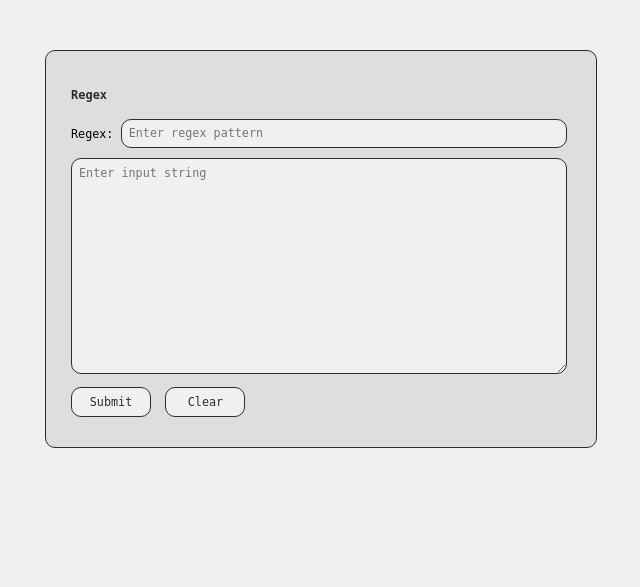
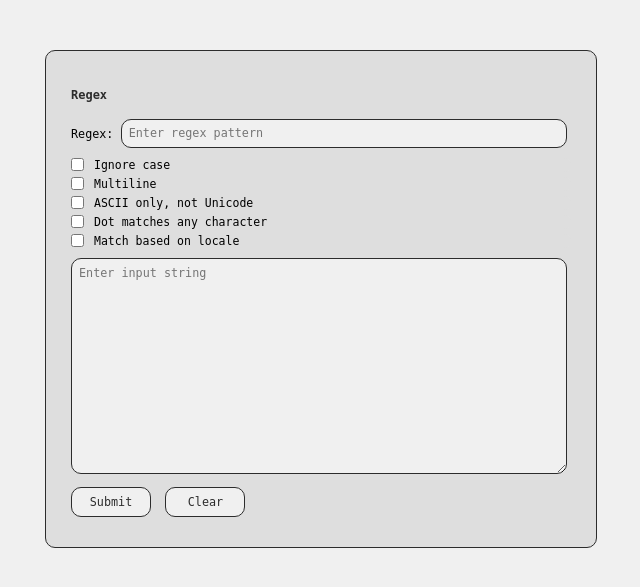
Before and after one commit to AvirukBasak/flask-regex-app, a Flask app: page / in a window 1280 px wide. Shown: the top 587 px of the page, without its empty margins (319-959 px from the left). Run offline with Flask 2, Linux system fonts and the light colour scheme.

Commit message:
added support for regex flags

```diff
--- a/app.py
+++ b/app.py
@@ -21,17 +21,12 @@ def insert_str(s, i, ns):
 
 @app.route('/')
 def index():
-    response = False
-    regex_val = ''
-    inputstr_val = ''
-    regex_ierr = ''
-    inputstr_ierr = ''
     return gen_response(
-        response,
-        regex_val,
-        inputstr_val,
-        regex_ierr,
-        inputstr_ierr
+        False,
+        '',
+        '',
+        '',
+        ''
     )
 
 
@@ -39,22 +34,33 @@ def index():
 def parse():
     response = False
     regex_val = ''
+    regex_flags = 0
     inputstr_val = ''
     regex_ierr = ''
     inputstr_ierr = ''
     # function to evaluate parameters
     def evaluate_params():
-        nonlocal response, regex_val, inputstr_val, regex_ierr, inputstr_ierr
+        nonlocal response
+        nonlocal regex_val, regex_flags
+        nonlocal inputstr_val
+        nonlocal regex_ierr, inputstr_ierr
         # get form data
+        print([ k for k in request.form ])
         regex_val = request.form['regex'].strip() if 'regex' in request.form else False
         inputstr_val = request.form['inputstr'].strip() if 'inputstr' in request.form else False
+        for key in request.form:
+            if 're.I' == key: regex_flags |= re.I
+            if 're.M' == key: regex_flags |= re.M
+            if 're.A' == key: regex_flags |= re.A
+            if 're.S' == key: regex_flags |= re.S
+            if 're.L' == key: regex_flags |= re.L
         errflag = False
         # validate input
         if not regex_val or len(regex_val) == 0:
-            regex_ierr = 'Malformed regex'
+            regex_ierr = 'regex: malformed input'
             errflag = True
         if not inputstr_val or len(inputstr_val) == 0:
-            inputstr_ierr = 'Malformed input'
+            inputstr_ierr = 'text: malformed input'
             errflag = True
         # return on error
         if errflag: return False
@@ -75,7 +81,7 @@ def parse():
         )
     # regex matching code
     try:
-        matches = re.finditer(regex_val, inputstr_val)
+        matches = re.finditer(regex_val, inputstr_val, regex_flags)
     except Exception as e:
         regex_ierr = 'regex: %s' % e
         return gen_response(
@@ -104,4 +110,4 @@ def parse():
 
 
 if __name__ == '__main__':
-    app.run()
+    app.run(debug=True)
--- a/templates/form.html
+++ b/templates/form.html
@@ -74,6 +74,22 @@
         padding: 5px 0;
         overflow-x: auto;
     }
+    div.chkbox {
+        display: flex;
+        align-items: center;
+        justify-content: left;
+        width: auto;
+        height: auto;
+        margin: 5px 0;
+        padding: 0;
+        border: 0;
+    }
+    input.chkbox, label.chkbox {
+        margin: 0 0 0 0;
+    }
+    label.chkbox {
+        margin: 0 0 0 10px;
+    }
   </style>
 </head>
 <body>
@@ -85,6 +101,27 @@
       <label for="regex">Regex:</label>
       <input class="text" id="regex" name="regex" type="text" placeholder="Enter regex pattern" value="{{ regex_val }}" required/></br>
       {% if regex_ierr %}<h4 style="color: tomato;">{{ regex_ierr }}</h4></br>{% endif %}
+
+      <div class="chkbox">
+        <input class="chkbox" type="checkbox" name="re.I"/>
+        <label class="chkbox" for="re.I">Ignore case</label>
+      </div>
+      <div class="chkbox">
+        <input class="chkbox" type="checkbox" name="re.M"/>
+        <label class="chkbox" for="re.M">Multiline</label>
+      </div>
+      <div class="chkbox">
+        <input class="chkbox" type="checkbox" name="re.A"/>
+        <label class="chkbox" for="re.A">ASCII only, not Unicode</label>
+      </div>
+      <div class="chkbox">
+        <input class="chkbox" type="checkbox" name="re.S"/>
+        <label class="chkbox" for="re.S">Dot matches any character</label>
+      </div>
+      <div class="chkbox">
+        <input class="chkbox" type="checkbox" name="re.L"/>
+        <label class="chkbox" for="re.L">Match based on locale</label>
+      </div>
 
       <textarea class="text" id="inputstr" name="inputstr" placeholder="Enter input string" required>{{ inputstr_val }}</textarea></br>
       {% if inputstr_ierr %}<h4 style="color: tomato;">{{ inputstr_ierr }}</h4></br>{% endif %}
```
